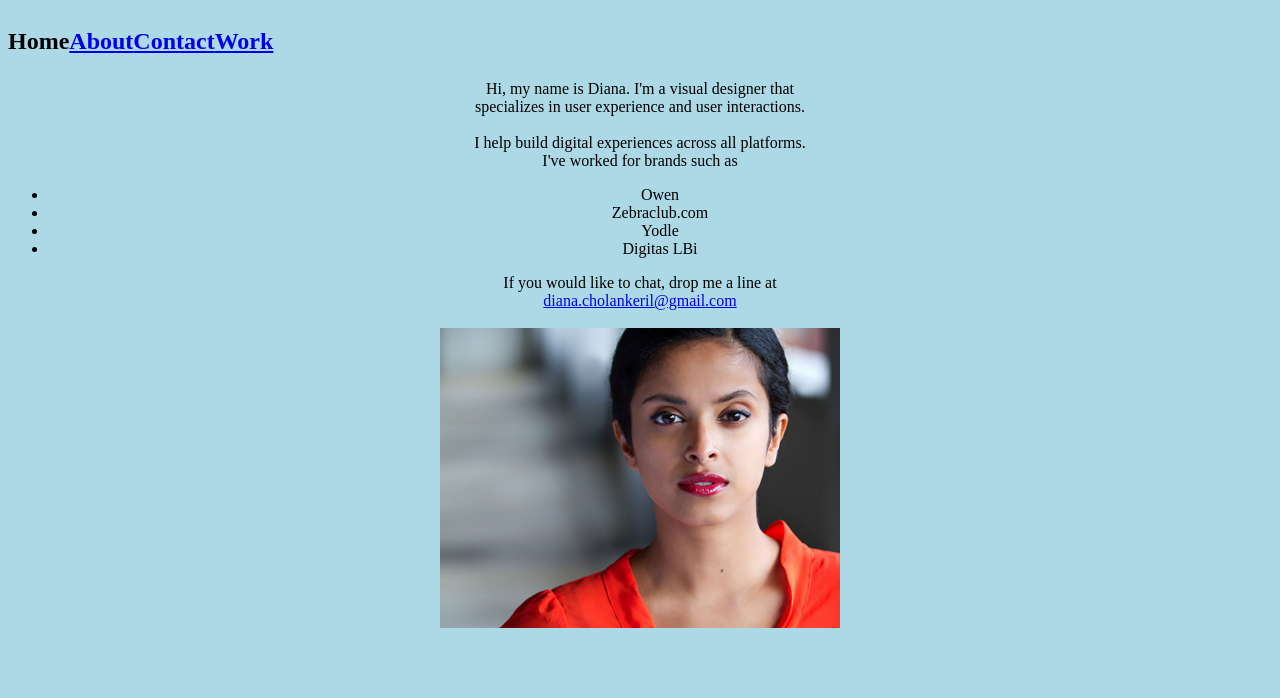
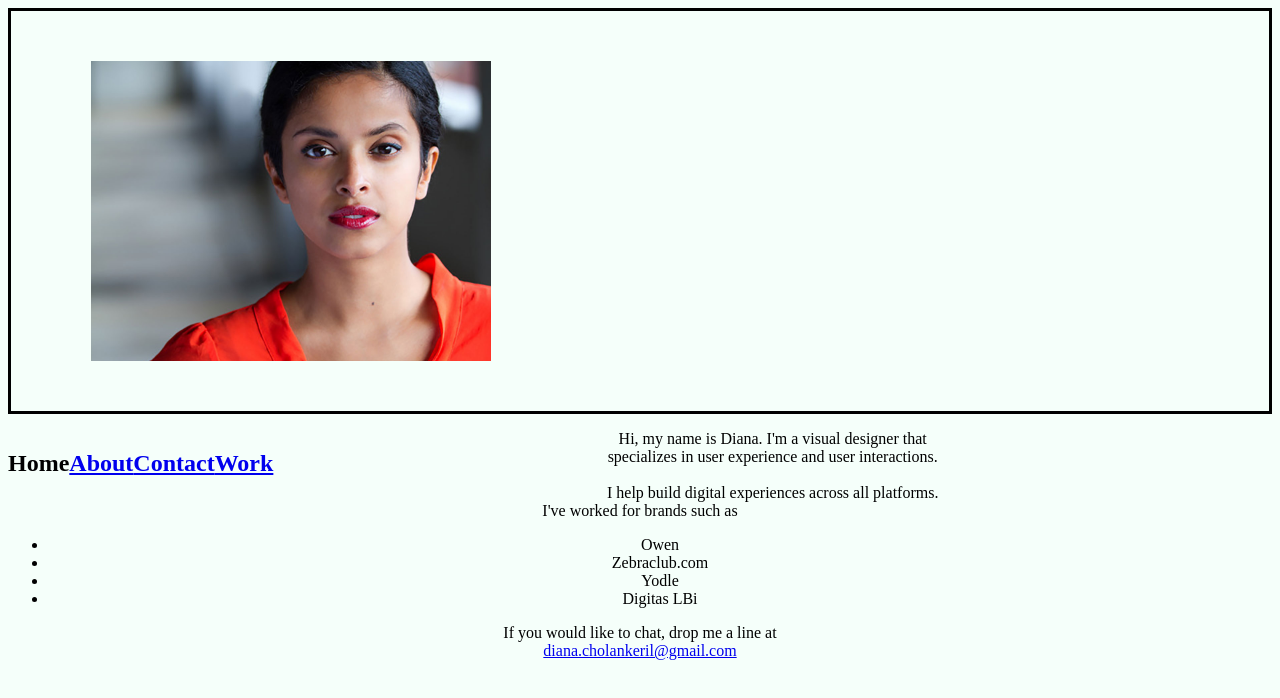
Before and after one commit to dcholankeril/dcholankeril.github.io, a plain HTML site: page Index.html in a window 1280 px wide. Drawn offline with Linux system fonts and the light colour scheme.

Commit message:
put a box around my photo

```diff
--- a/Index.html
+++ b/Index.html
@@ -3,6 +3,9 @@
         <title>Diana M. Cholankeril</title>
         <link rel="stylesheet" type="text/css" href="mystyle.css">
     </head>
+    <div class="right-side">
+        <p><a href="http://google.com">
+        <img src="profilephoto.jpg" height="300" width"500"></a></center></p>
 
        <body <div style="clear: both">
             <h2 style="float: left">Home</h2>
@@ -10,7 +13,7 @@
              <h2 style="float: left"><a href="Contact.html">Contact</a></h2>
             <h2 style="float: left"><a href="Work.html">Work</a></h2>
             </div>
-<br><br><br><br>
+
 <center>Hi, my name is Diana. I'm a visual designer that <br>
     specializes in user experience and user interactions. <br><br>
 
@@ -24,6 +27,4 @@
     If you would like to chat, drop me a line at<br>
    <a href="mailto:diana.cholankeril@gmail.com">diana.cholankeril@gmail.com</a> </body>
 <br><br>
-<a href="http://google.com">
-<img src="profilephoto.jpg" height="300" width"500"></a></center>
 </html>
--- a/mystyle.css
+++ b/mystyle.css
@@ -1,5 +1,5 @@
 body {
-    background-color: lightblue;
+    background-color: mintcream;
 }
 
 h1 {
@@ -21,3 +21,6 @@ p {
 p {
     border-style: solid;
 }
+.profile-image {
+    float: right;
+}
```
